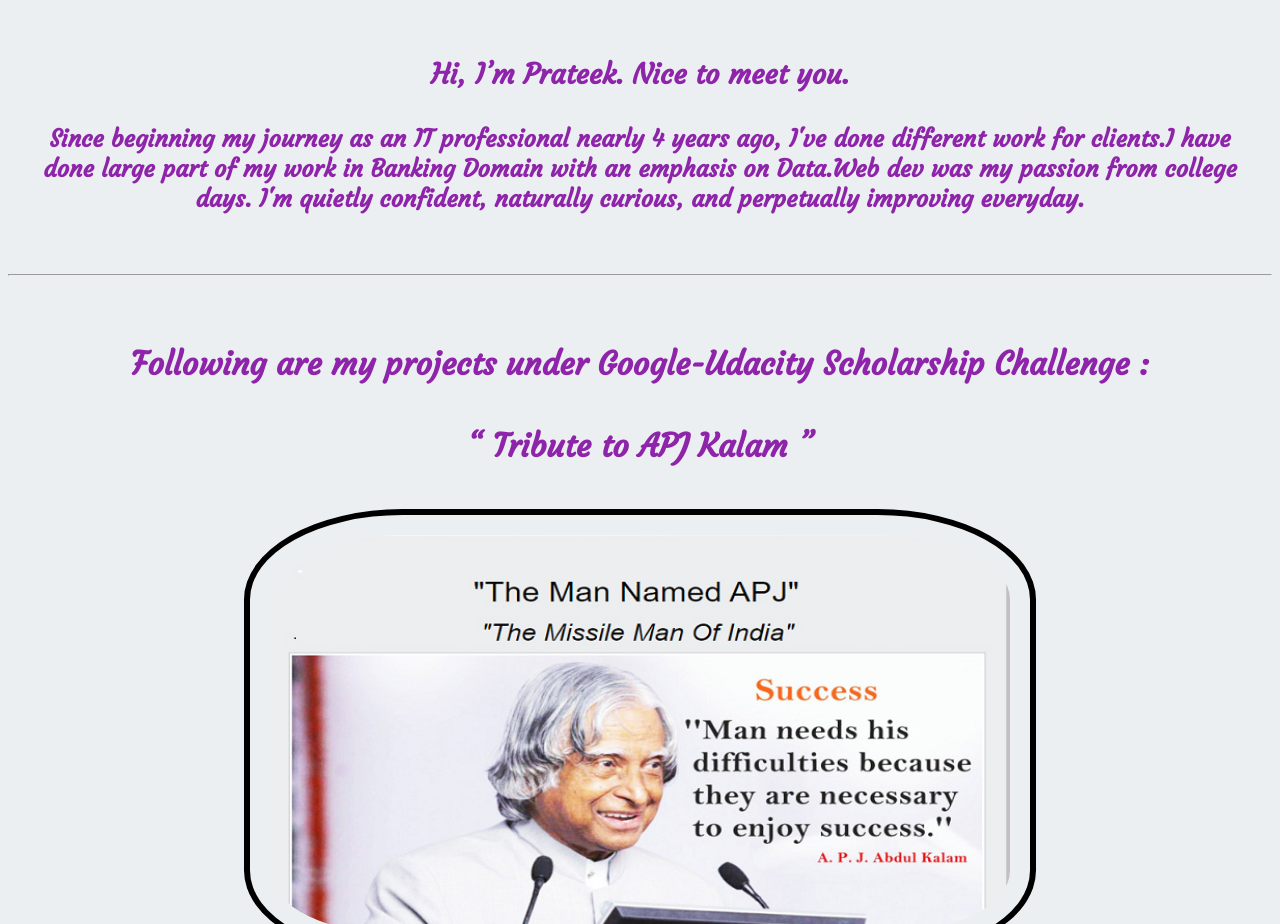
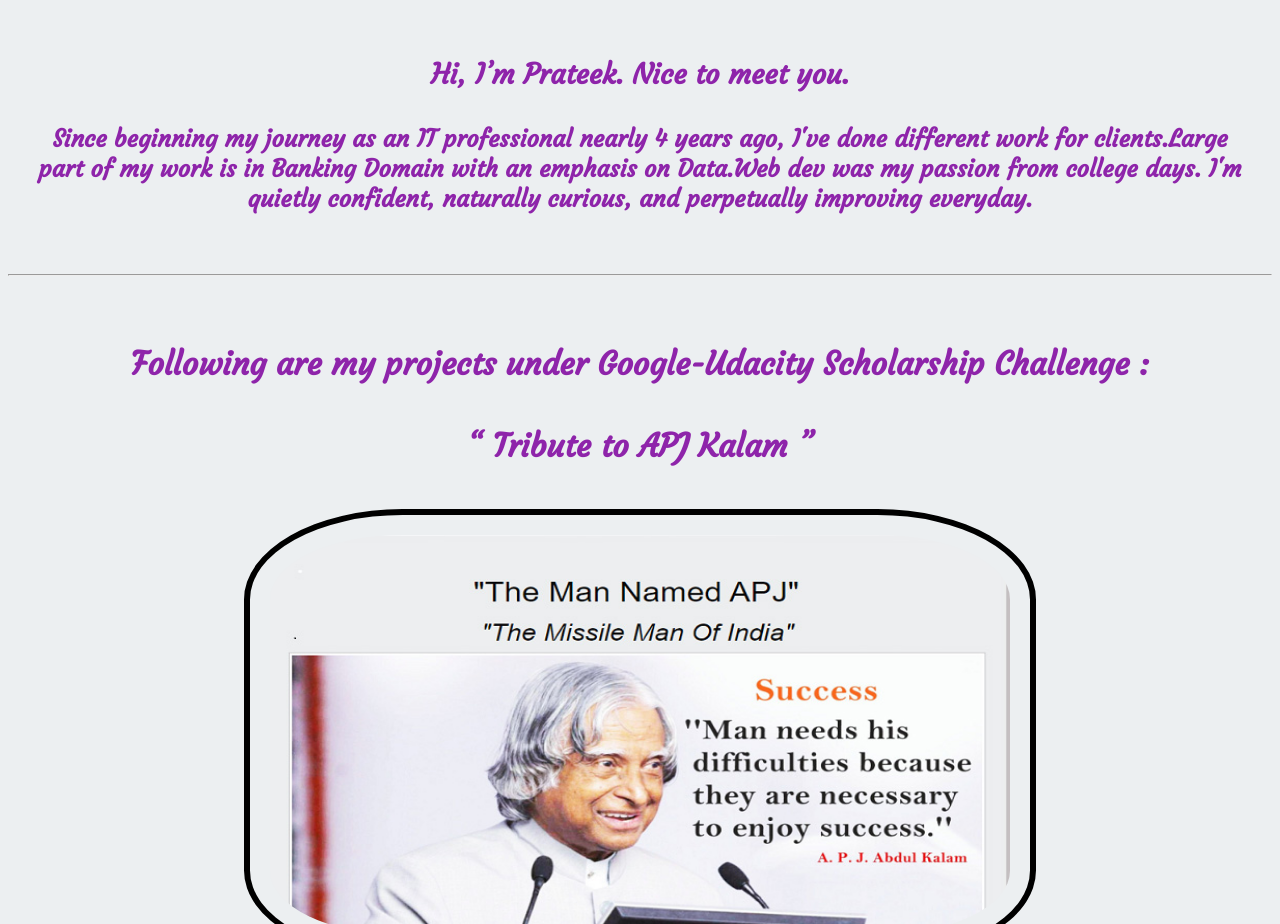
Before and after one commit to Prateek-Tewari/Prateek_Portfolio, a plain HTML site: page index.html in a window 1280 px wide. Shown: the part 880-1804 px from the top of the page. Drawn offline with Linux system fonts and the light colour scheme.

Commit message:
Latest Structure with All the recommendations

```diff
--- a/index.html
+++ b/index.html
@@ -43,9 +43,9 @@
 
     <h3>Hi, I’m Prateek. Nice to meet you.
     </h3>
-    <h4>Since beginning my journey as an IT professional nearly 4 years ago, I've done different work for clients.I have done
-      large part of my work in Banking Domain with an emphasis on Data.Web dev was my passion from college days. I'm quietly
-      confident, naturally curious, and perpetually improving everyday.
+    <h4>Since beginning my journey as an IT professional nearly 4 years ago, I've done different work for clients.Large part
+      of my work is in Banking Domain with an emphasis on Data.Web dev was my passion from college days. I'm quietly confident,
+      naturally curious, and perpetually improving everyday.
     </h4>
   </section>
 
```
